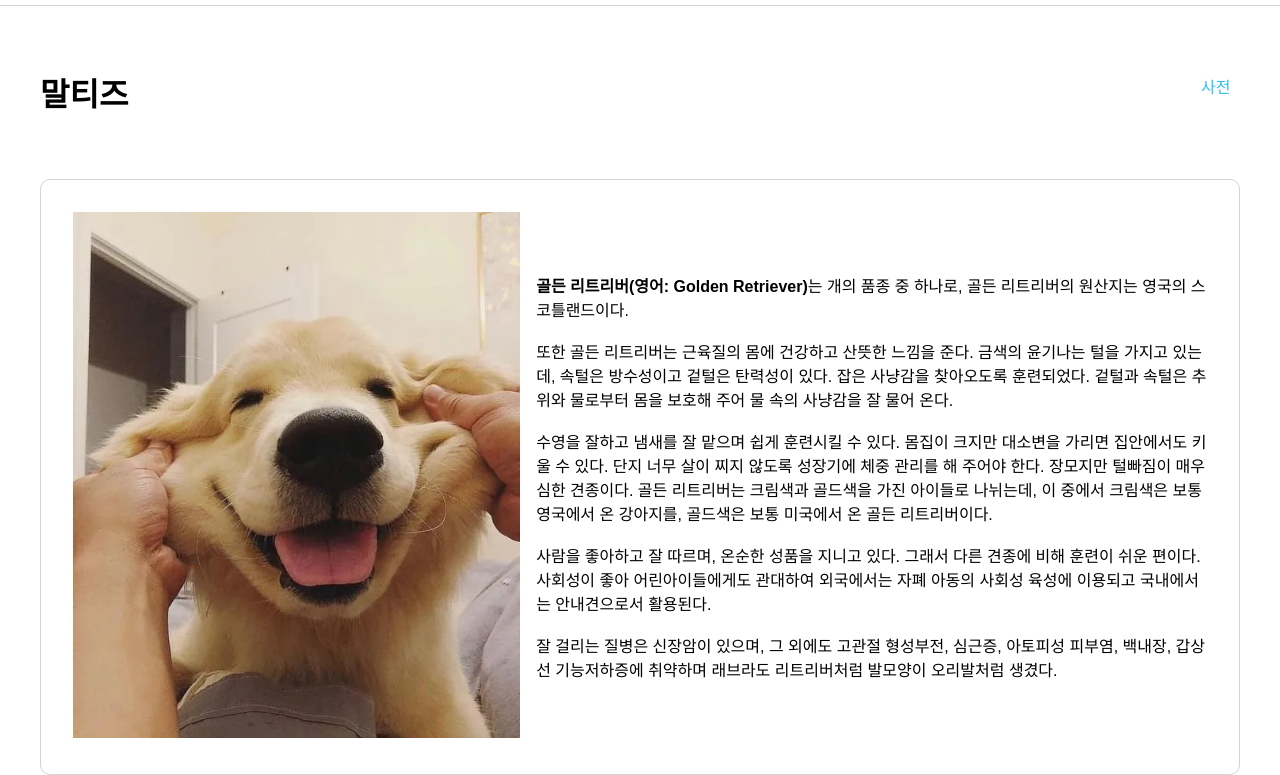
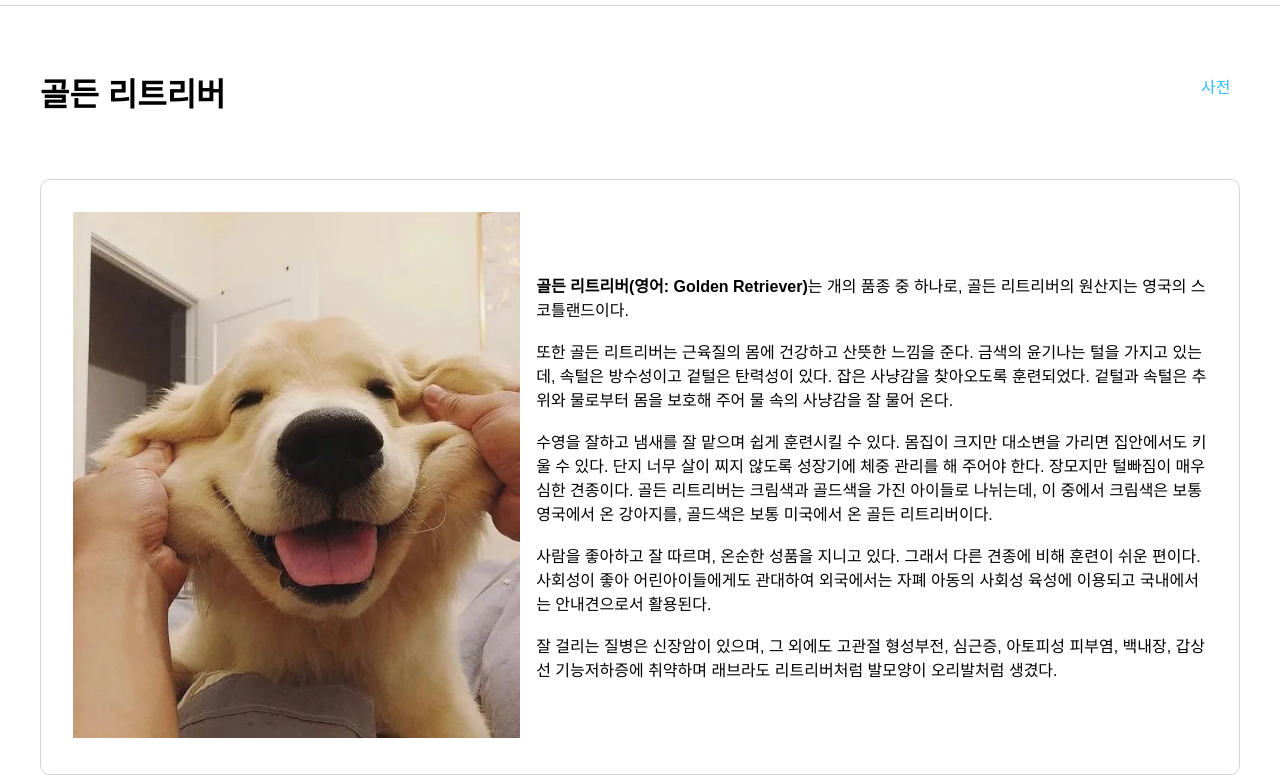
Before and after one commit to hprl/dog_doc, a plain HTML site: page pages/doc/list/golden_reiriever.html in a window 1280 px wide. Shown: the part 75-850 px from the top of the page. Drawn offline with Linux system fonts and the light colour scheme; a web font is replaced by a local one.

Commit message:
fix: 오타수정

```diff
--- a/pages/doc/list/golden_reiriever.html
+++ b/pages/doc/list/golden_reiriever.html
@@ -51,7 +51,7 @@
 <div style="height: 80px"></div>
 <div class="content">
     <div class="doc-title-container">
-        <h1>말티즈</h1>
+        <h1>골든 리트리버</h1>
         <a  href="../index.html"  class="my-button">사전</a>
     </div>
     <div class="doc-content-container">
```
